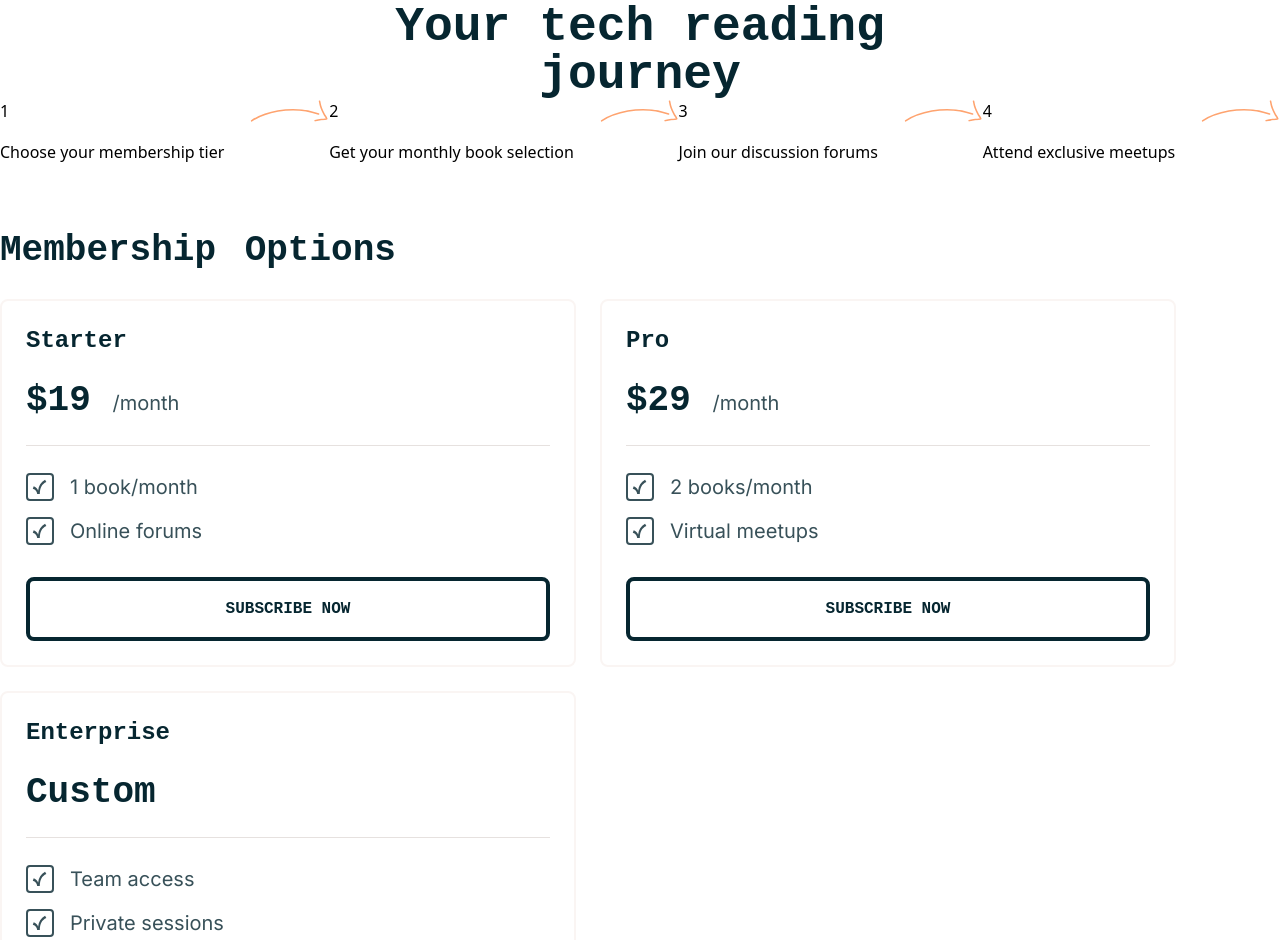
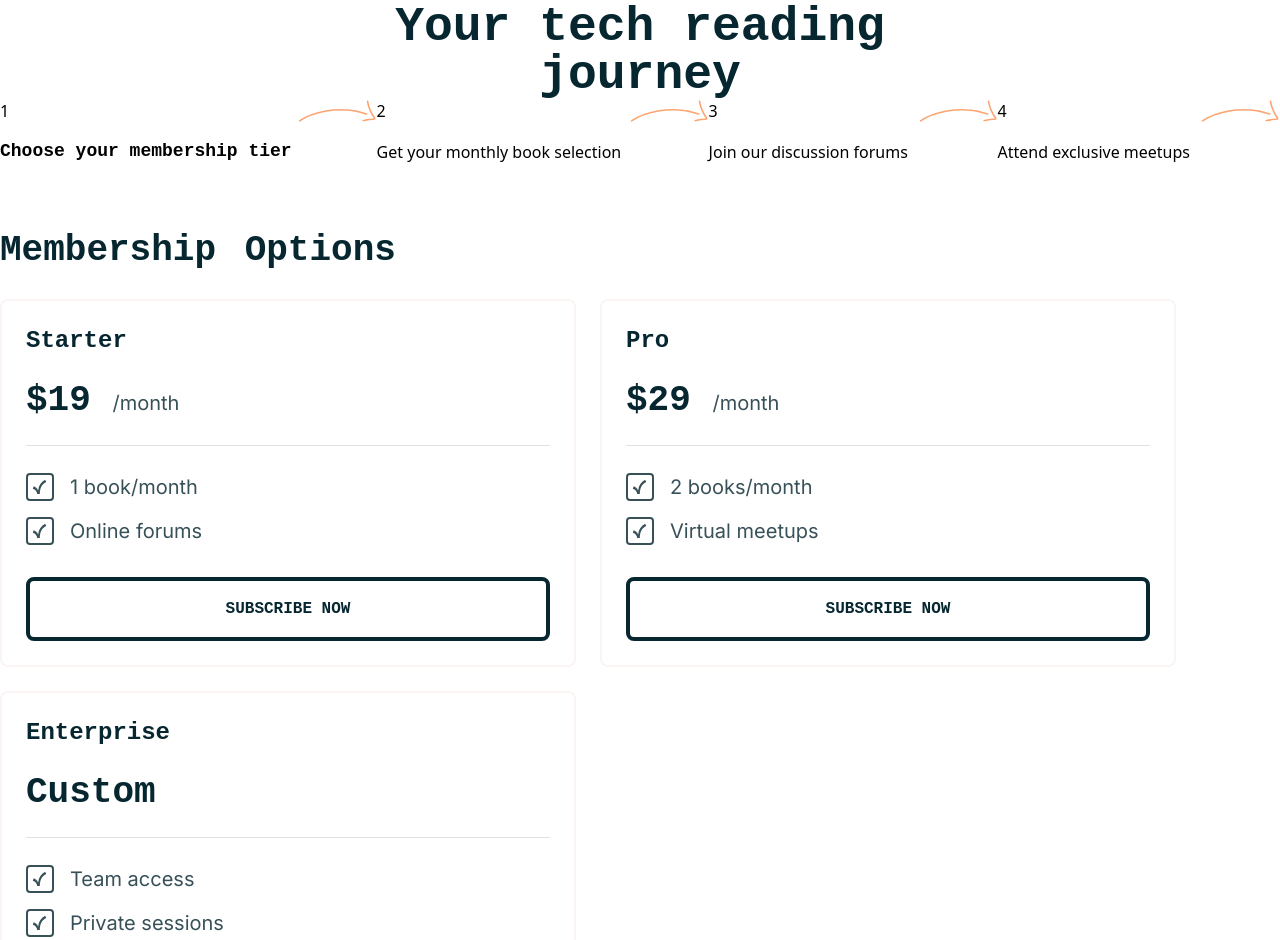
Before and after one commit to Afeez-Ola/tech-book-club-landing-page, a plain HTML site: page index.html in a window 1280 px wide. Shown: the part 1923-2863 px from the top of the page. Drawn offline with Linux system fonts and the light colour scheme; a web font is replaced by a local one.

Commit message:
fighting for my life

```diff
--- a/index.html
+++ b/index.html
@@ -119,7 +119,7 @@
           <div class="flex flex-wrap justify-between gap-2 1">
             <p>1</p>
             <img src="/assets/images/pattern-arrow.svg" alt="pattern-arrow" />
-            <p>Choose your membership tier</p>
+            <p class="text-lg leading-[1.3] font-semibold font-Martian">Choose your membership tier</p>
           </div>
           <div class="flex flex-wrap justify-between gap-2 2 ">
             <p>2</p>
```
Also changed, not shown: css/output.css.
